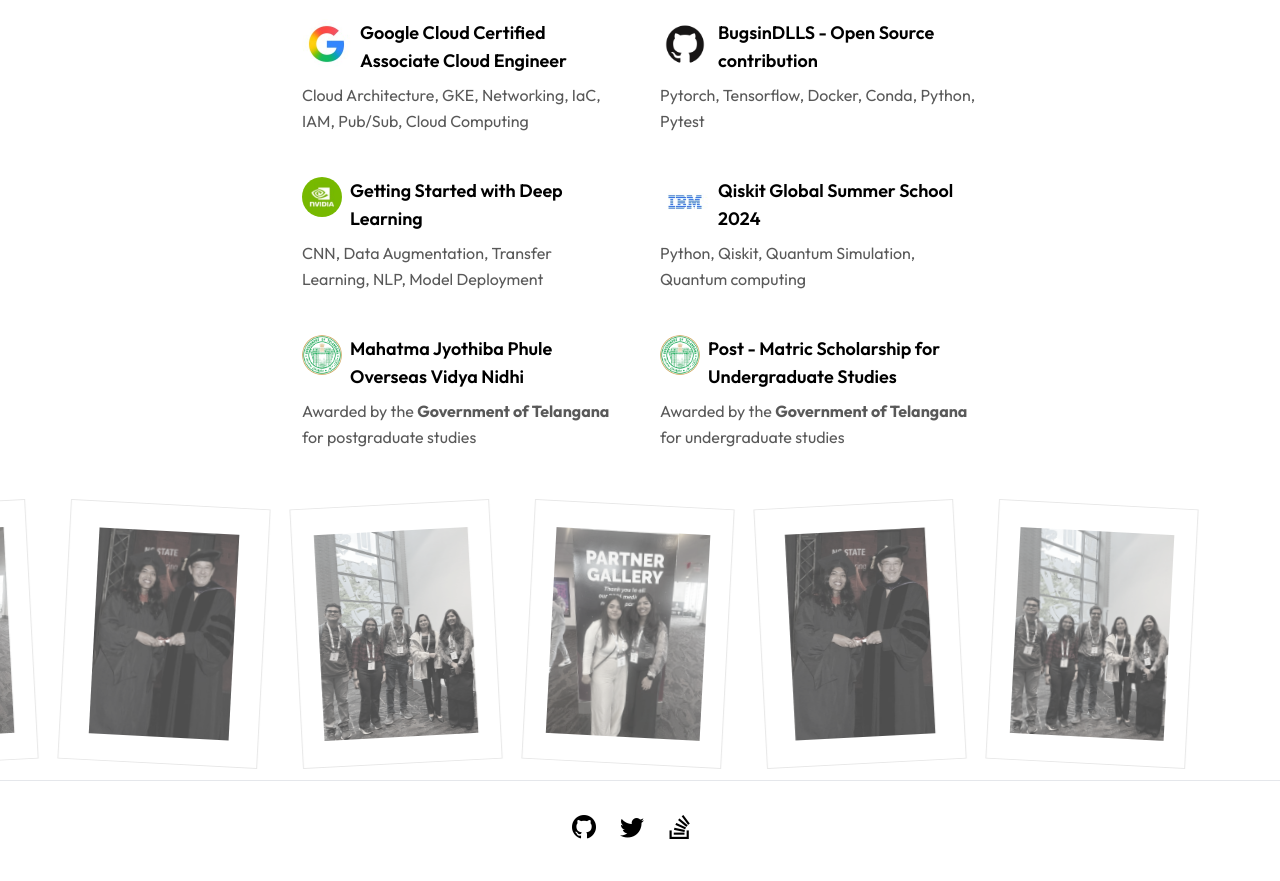
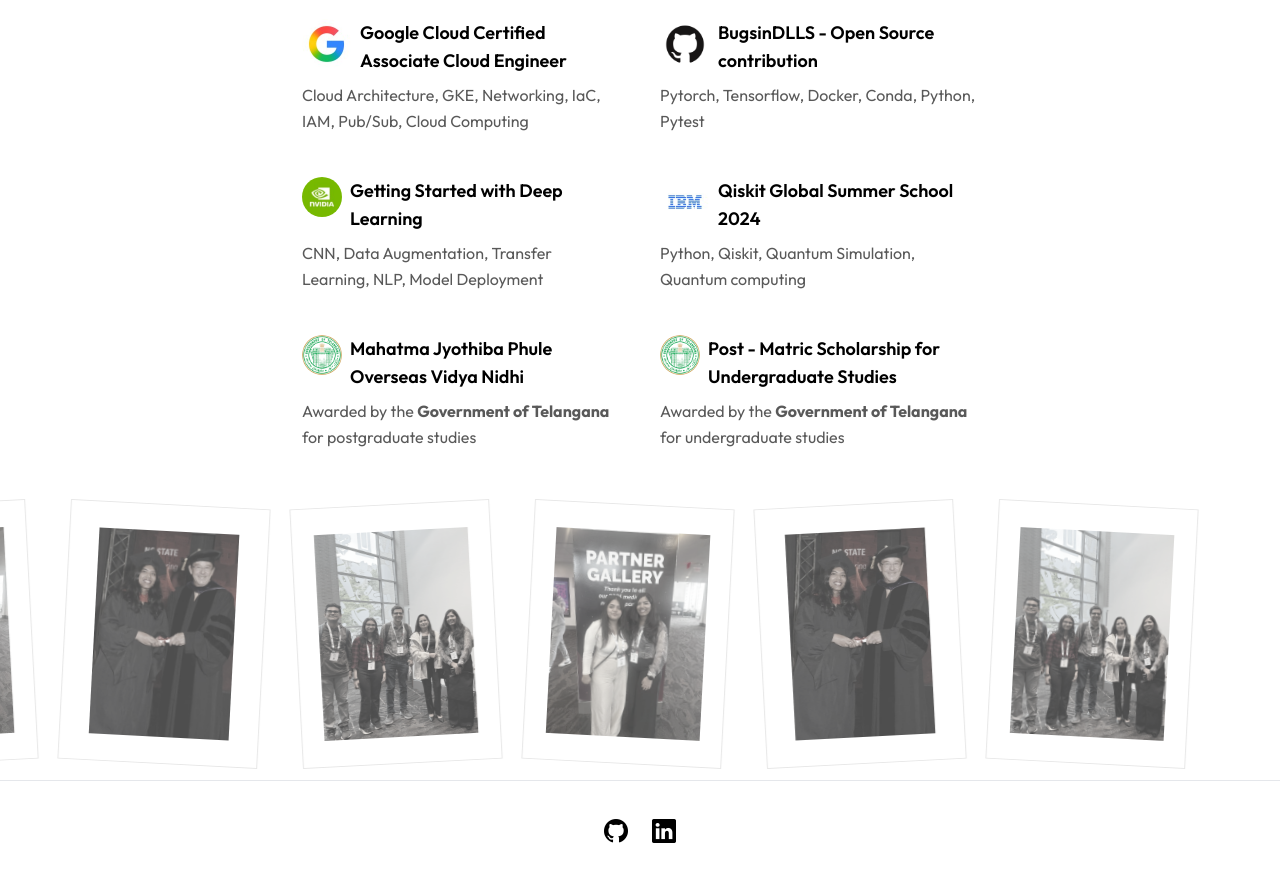
Before and after one commit to manideepika21/portfolio, a plain HTML site: page index.html in a window 1280 px wide. Shown: the part 4194-5075 px from the top of the page. Drawn offline with nearby package versions, Linux system fonts and the light colour scheme.

Commit message:
Edited footer

```diff
--- a/index.html
+++ b/index.html
@@ -91,7 +91,7 @@
                             <a
                                 href="https://www.linkedin.com/in/manideepikareddymyaka/"
                                 target="_blank"
-                                aria-label="LinkedIn"
+                                aria-label="Linkedin"
                                 class="tw-flex tw-h-[78px] tw-w-[78px] tw-items-center tw-justify-center tw-rounded-full tw-border tw-border-black tw-bg-white tw-text-black"
                             >
                                 <i class="bi bi-linkedin tw-text-4xl"></i>
@@ -725,21 +725,11 @@
             class="tw-mt-auto tw-flex tw-min-h-[100px] tw-w-full tw-place-content-around tw-place-items-center tw-gap-3 tw-p-[2%] tw-px-[10%] tw-text-black max-md:tw-flex-col"
         >
             <div class="tw-flex tw-gap-6 tw-text-2xl">
-                <a href="" aria-label="Github">
+                <a href="https://github.com/manideepika21" target="_blank" aria-label="Github">
                     <i class="bi bi-github"></i>
                 </a>
-                <a
-                    href="https://twitter.com/@pauls_freeman"
-                    aria-label="Twitter"
-                >
-                    <i class="bi bi-twitter"></i>
-                </a>
-                <a
-                    href="https://stackoverflow.com/"
-                    class="tw-h-[40px] tw-w-[40px]"
-                    aria-label="stackoverflow"
-                >
-                    <i class="bi bi-stack-overflow"></i>
+                <a href="https://www.linkedin.com/in/manideepikareddymyaka/" target="_blank" aria-label="Linkedin">
+                    <i class="bi bi-linkedin"></i>
                 </a>
             </div>
         </footer>
```
